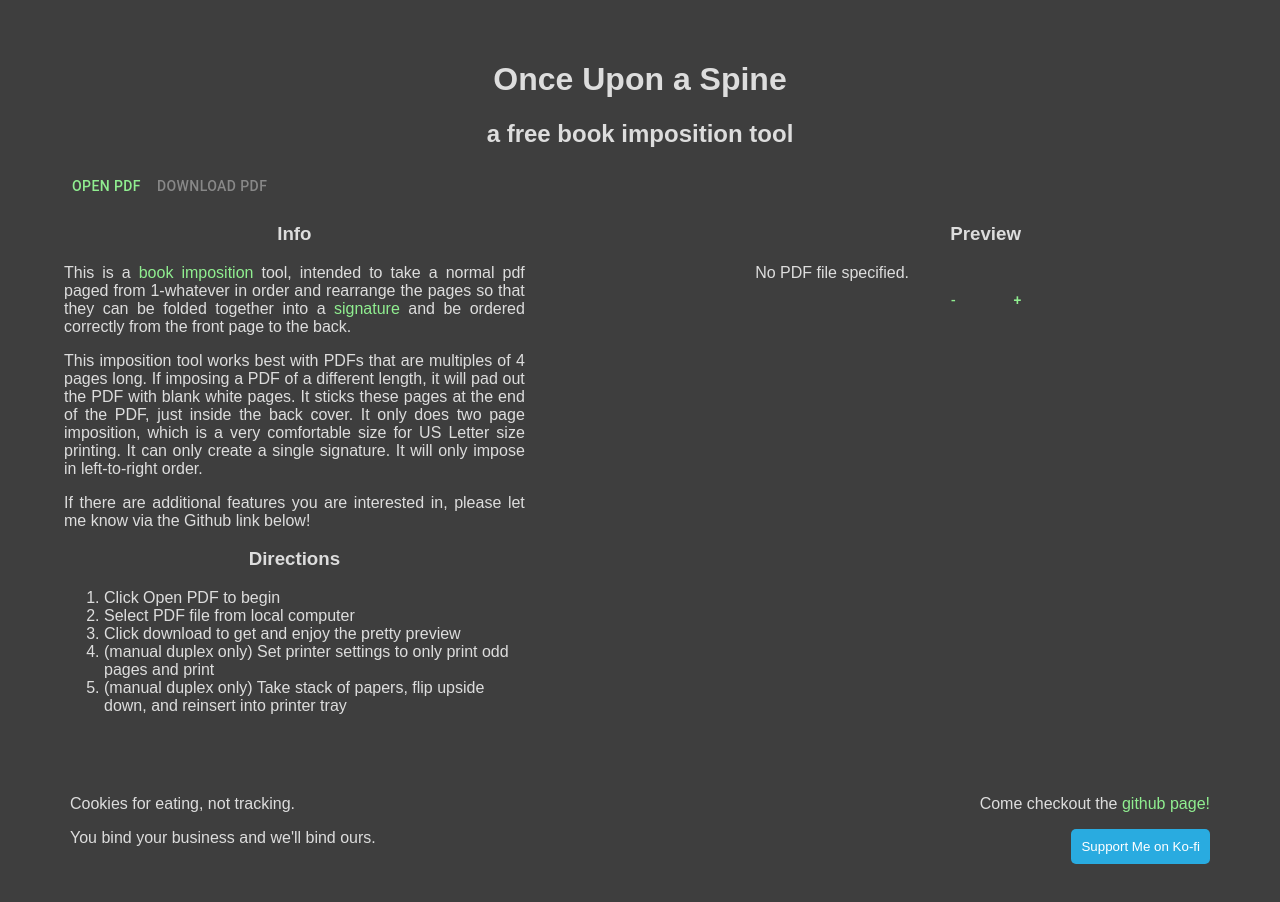
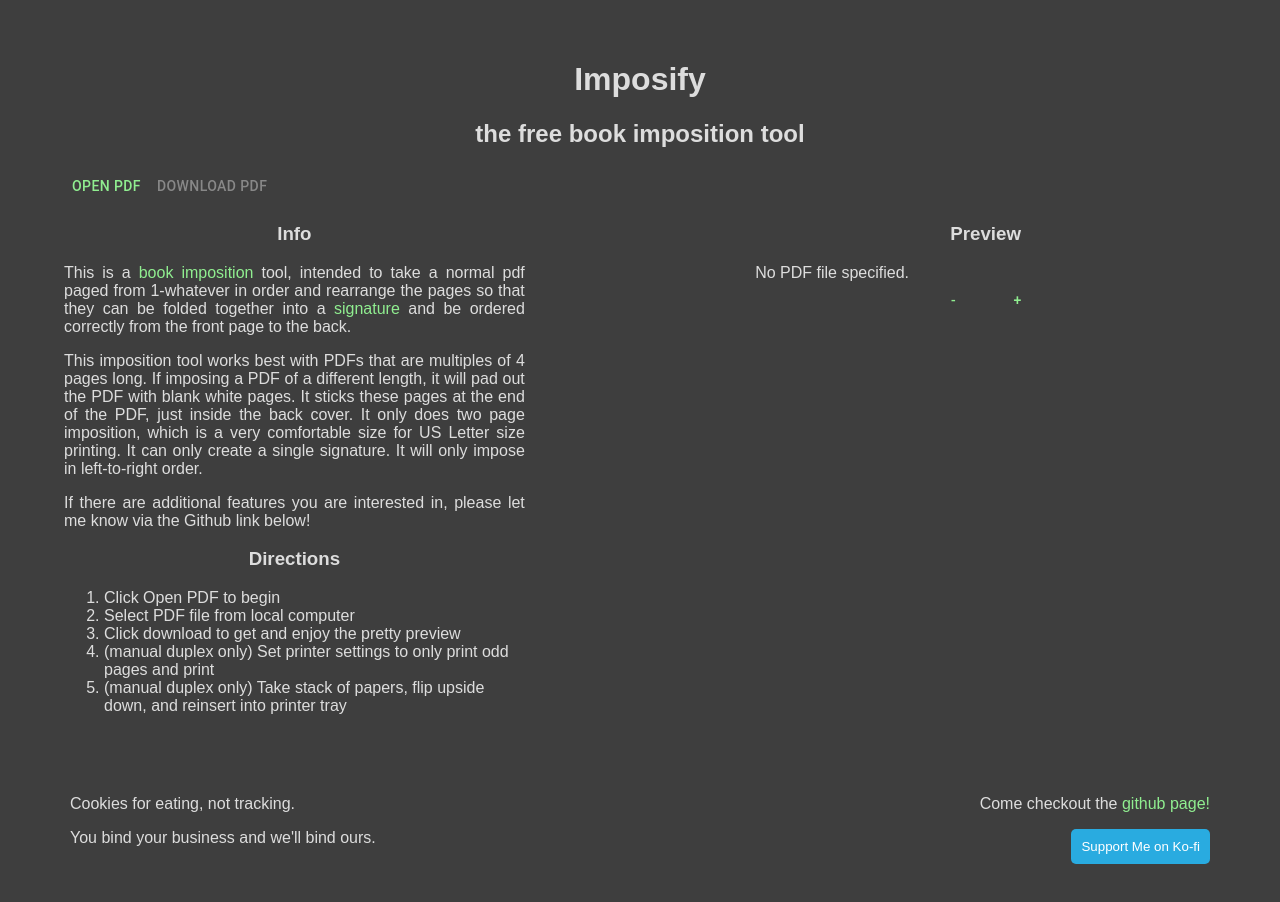
Before and after one commit to daed/imposify, a React (Create React App) app: page / in a window 1280 px wide. Built offline with nearby package versions, Linux system fonts and the light colour scheme.

Commit message:
update name

```diff
--- a/package.json
+++ b/package.json
@@ -2,7 +2,7 @@
   "name": "pdf-flipper",
   "version": "0.1.0",
   "private": true,
-  "homepage": "https://daed.github.io/pdf-flipper/",
+  "homepage": "https://imposify.com/",
   "dependencies": {
     "@emotion/react": "^11.11.3",
     "@emotion/styled": "^11.11.0",
--- a/public/index.html
+++ b/public/index.html
@@ -24,7 +24,7 @@
       work correctly both with client-side routing and a non-root public URL.
       Learn how to configure a non-root public URL by running `npm run build`.
     -->
-    <title>React App</title>
+    <title>🕮 Imposify -- Print your own booklets!</title>
   </head>
   <body>
     <noscript>You need to enable JavaScript to run this app.</noscript>
--- a/src/components/Main.js
+++ b/src/components/Main.js
@@ -84,8 +84,8 @@ const Main = () => {
     return (
         <Box id="main">
             <Box>
-                <h1>Once Upon a Spine</h1>
-                <h2>a free book imposition tool</h2>
+                <h1>Imposify</h1>
+                <h2>the free book imposition tool</h2>
             </Box>
             <Box display="flex">
                 <Button onClick={handlePreviewButtonClick}>Open PDF</Button>
```
Also changed, not shown: public/manifest.json.
